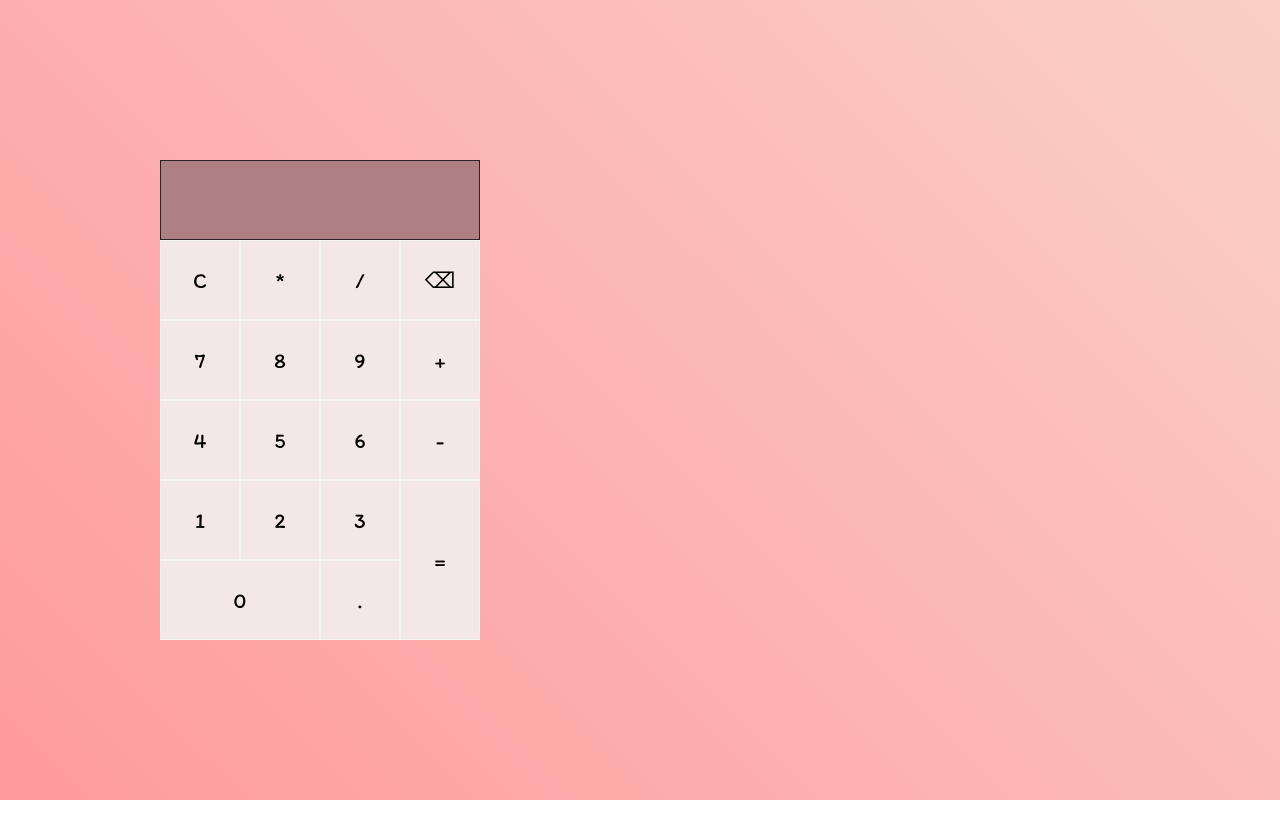
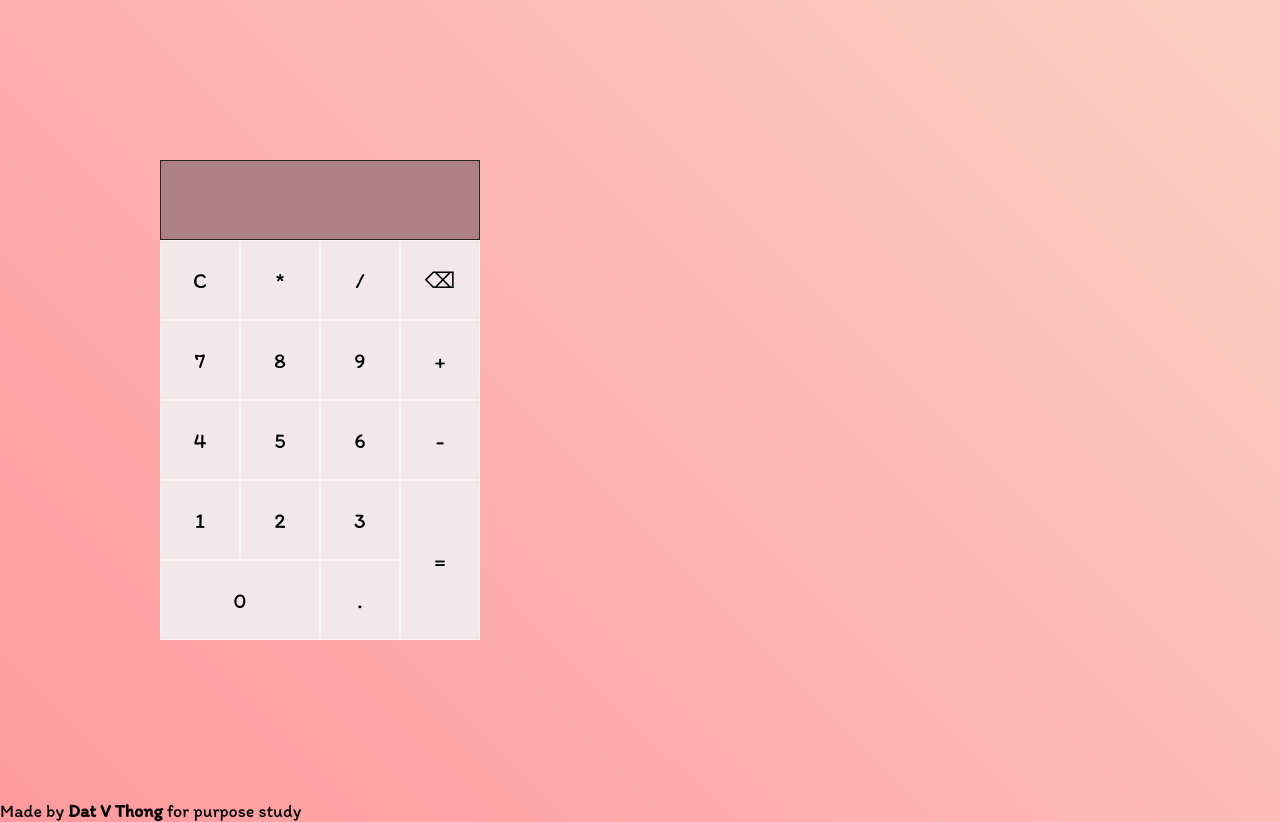
Before and after one commit to oooharuooo/Calculator-project, a website: page public/index.html in a window 1280 px wide. Before the commit the page ends 800 px from the top, so only its background shows below. Drawn offline with nearby package versions, Linux system fonts and the light colour scheme; no server answers.

Commit message:
Update index.html

```diff
--- a/public/index.html
+++ b/public/index.html
@@ -45,7 +45,9 @@
             </div>
         </div>
     </div>
-
+    <footer>
+        <p>Made by <b>Dat V Thong</b> for purpose study</p>
+    </footer>
     <script src="https://cdnjs.cloudflare.com/ajax/libs/socket.io/2.3.0/socket.io.js"></script>
     <script src = "index.js"></script>
 </body>
```
